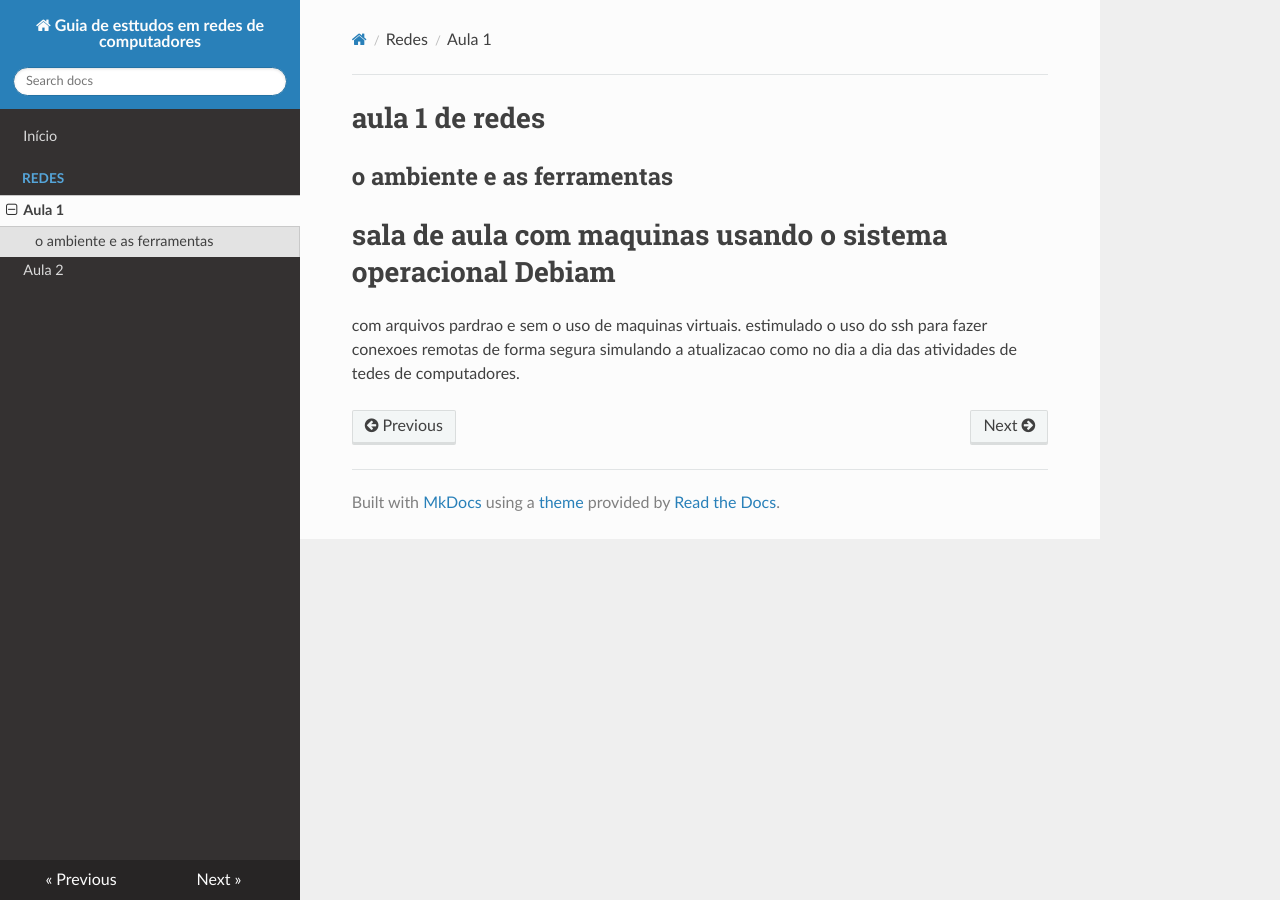
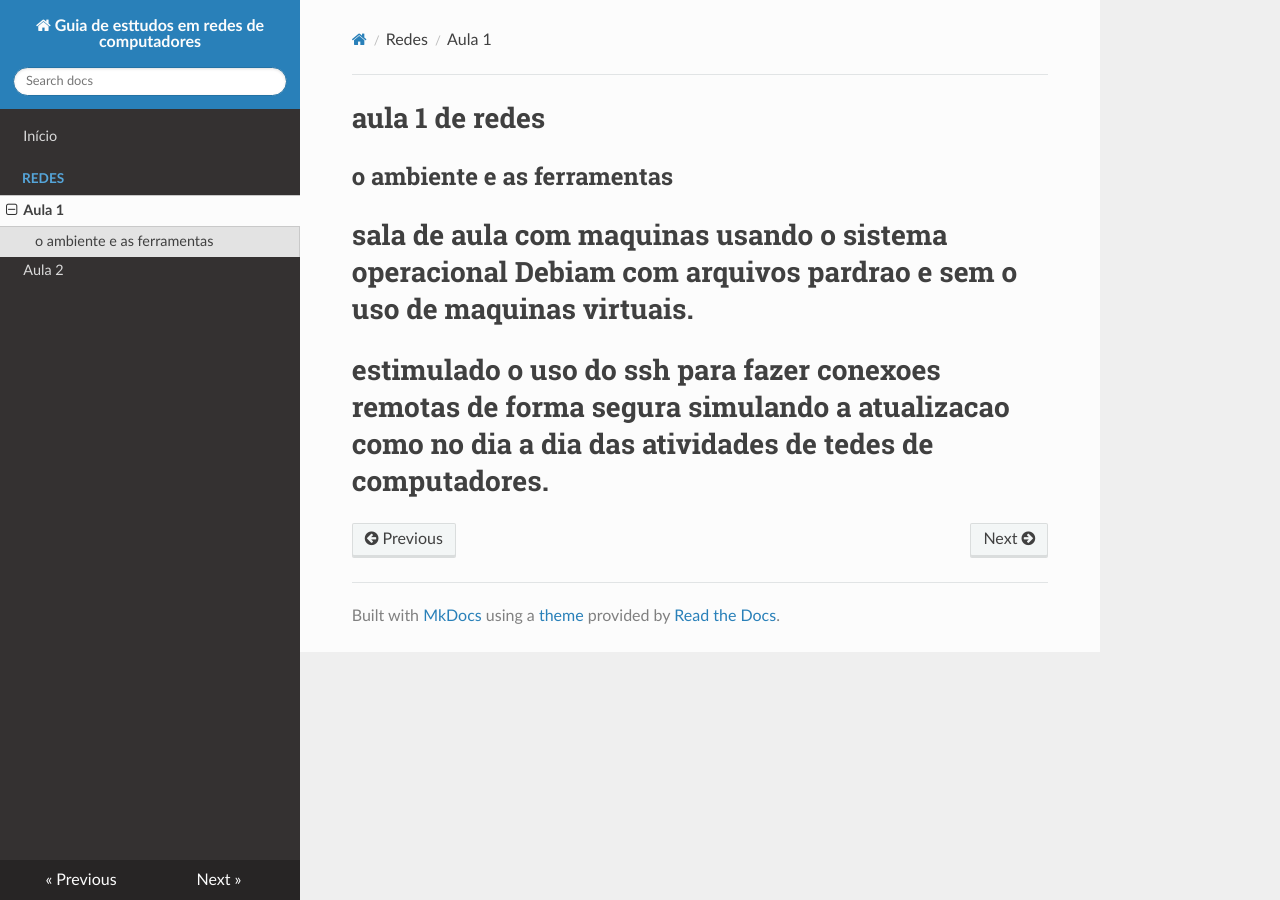
Before and after one commit to Vinnyunderline/guiadeestudo, an MkDocs documentation site: the page built from docs/redes1/aula1.md, in a window 1280 px wide. Built offline with MkDocs 1.6.1, drawn with Linux system fonts in a browser that asks for light colours; nearby versions of some CDN libraries.

```diff
--- a/docs/redes1/aula1.md
+++ b/docs/redes1/aula1.md
@@ -2,6 +2,5 @@
 
 ## o ambiente e as ferramentas
 
-# sala de aula com maquinas usando o sistema operacional Debiam
-com arquivos pardrao e sem o uso de maquinas virtuais.
-estimulado o uso do ssh para fazer conexoes remotas de forma segura simulando a atualizacao como no dia a dia das atividades de tedes de computadores.
+# sala de aula com maquinas usando o sistema operacional Debiam com arquivos pardrao e sem o uso de maquinas virtuais.
+# estimulado o uso do ssh para fazer conexoes remotas de forma segura simulando a atualizacao como no dia a dia das atividades de tedes de computadores.
```
